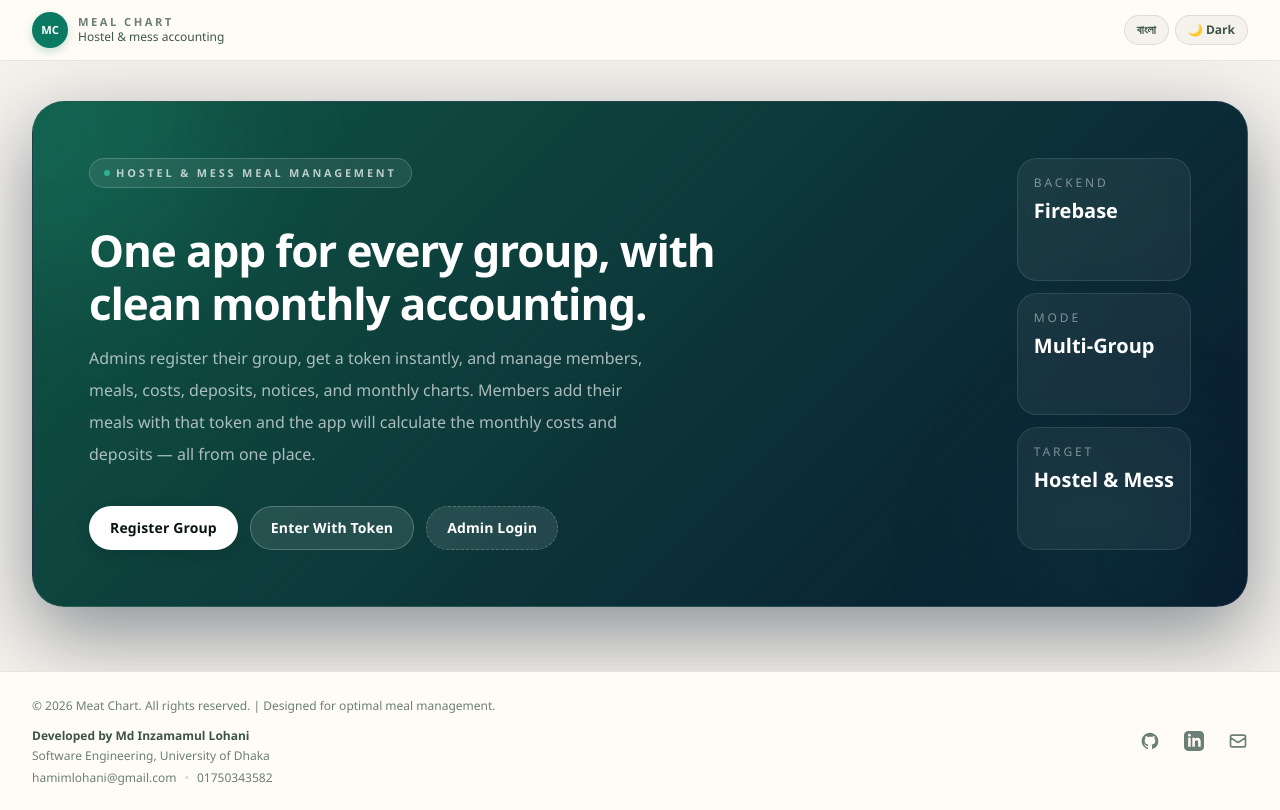
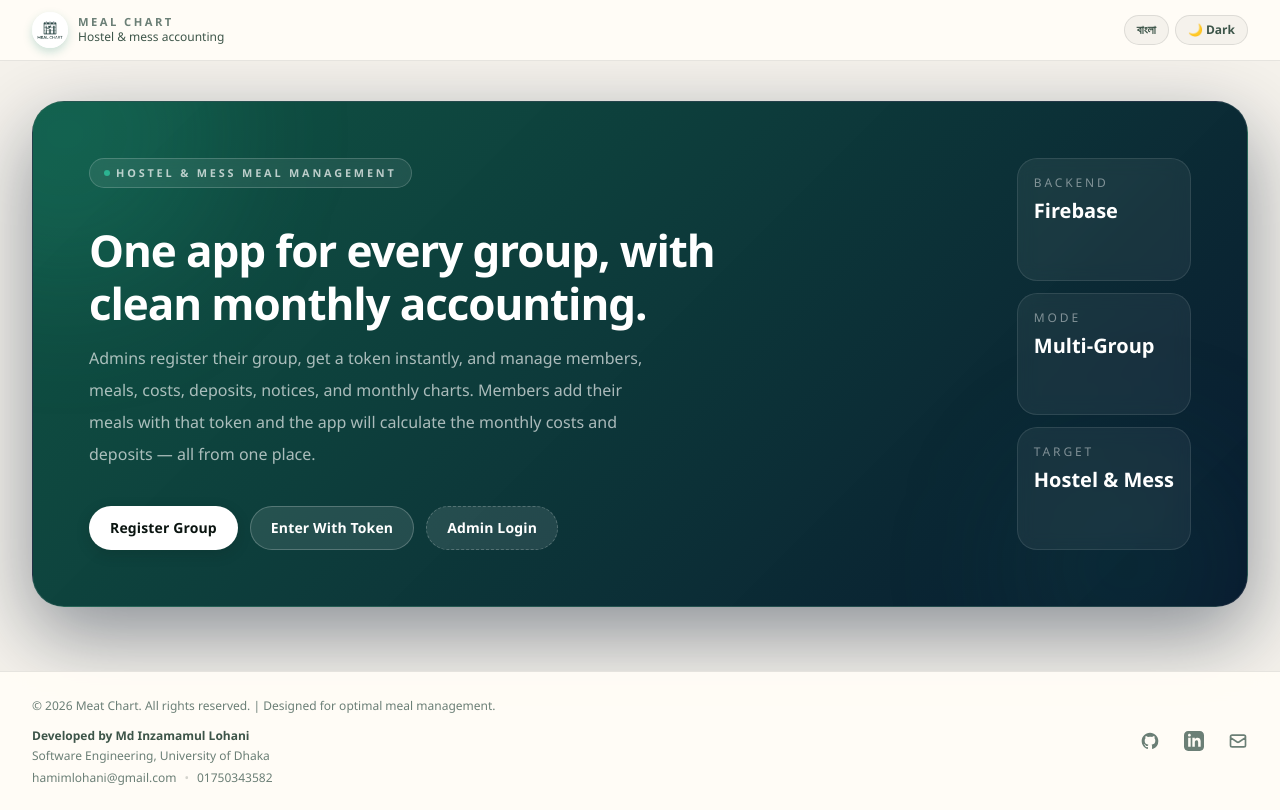
Before and after one commit to hamimLohani/mealchart, a Next.js app: page / in a window 1280 px wide. Built offline with nearby package versions, Linux system fonts and the light colour scheme; no server answers.

Commit message:
added logo

```diff
--- a/src/components/layout/app-header.tsx
+++ b/src/components/layout/app-header.tsx
@@ -1,6 +1,7 @@
 "use client";
 
 import Link from "next/link";
+import Image from "next/image";
 import { useT } from "@/i18n/use-t";
 import { useUiStore } from "@/store/ui-store";
 
@@ -12,9 +13,9 @@ export function AppHeader() {
     <header className="sticky top-0 z-30 border-b border-[color:var(--border)] bg-[color:var(--panel)] backdrop-blur-md">
       <div className="mx-auto flex w-full max-w-7xl items-center justify-between gap-3 px-4 py-3 sm:px-8">
         <Link className="flex items-center gap-2.5" href="/">
-          <span className="flex h-8 w-8 shrink-0 items-center justify-center rounded-xl bg-[color:var(--accent)] text-[0.7rem] font-bold text-white shadow-[0_4px_10px_var(--accent-glow)] sm:h-9 sm:w-9">
-            MC
-          </span>
+          <div className="flex h-8 w-8 shrink-0 items-center justify-center overflow-hidden rounded-xl bg-white shadow-[0_4px_10px_var(--accent-glow)] sm:h-9 sm:w-9">
+            <Image src="/logo.png" alt="Meal Chart Logo" width={36} height={36} className="h-full w-full object-cover" />
+          </div>
           <div className="leading-tight">
             <p className="text-[0.7rem] font-bold uppercase tracking-[0.22em] text-[color:var(--muted)]">
               {t("header.brand")}
```
Also changed, not shown: public/logo.png (added).
